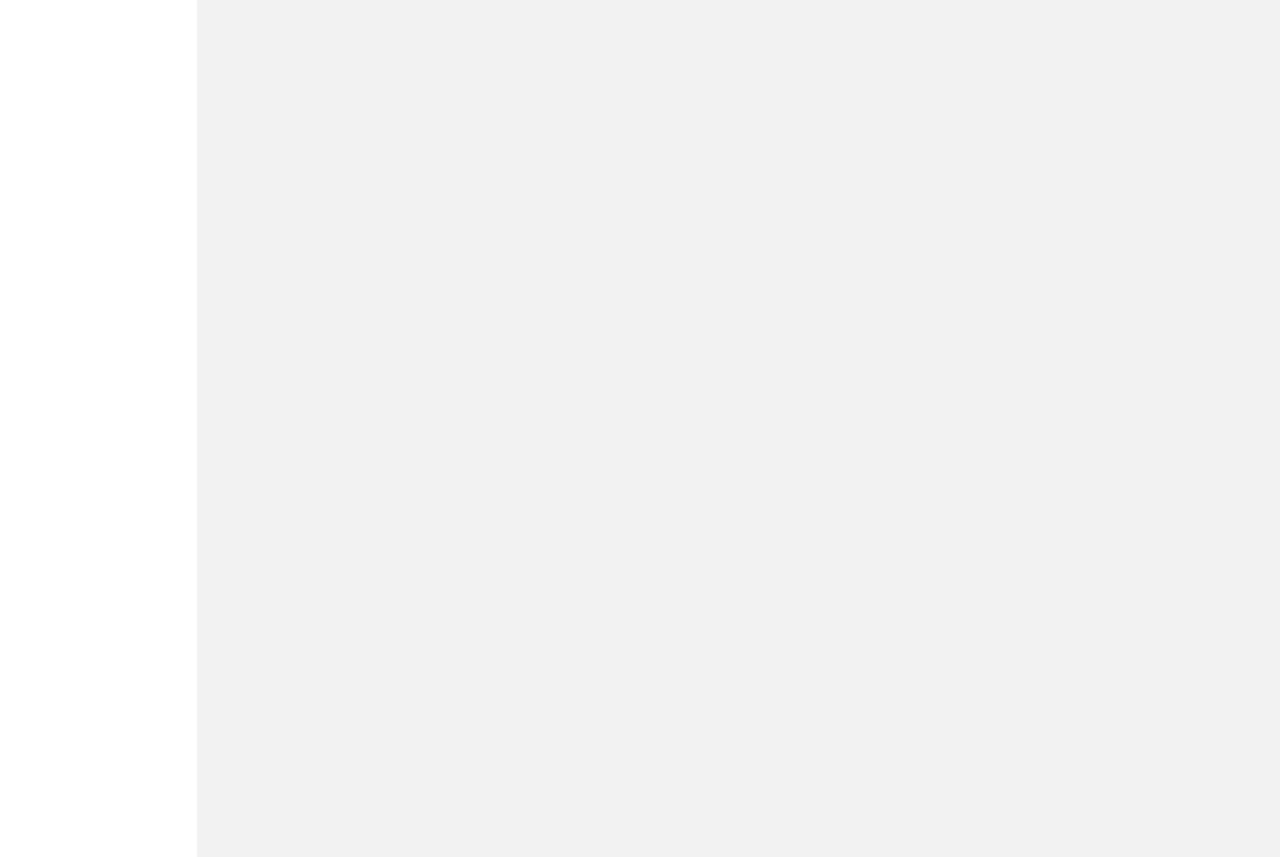
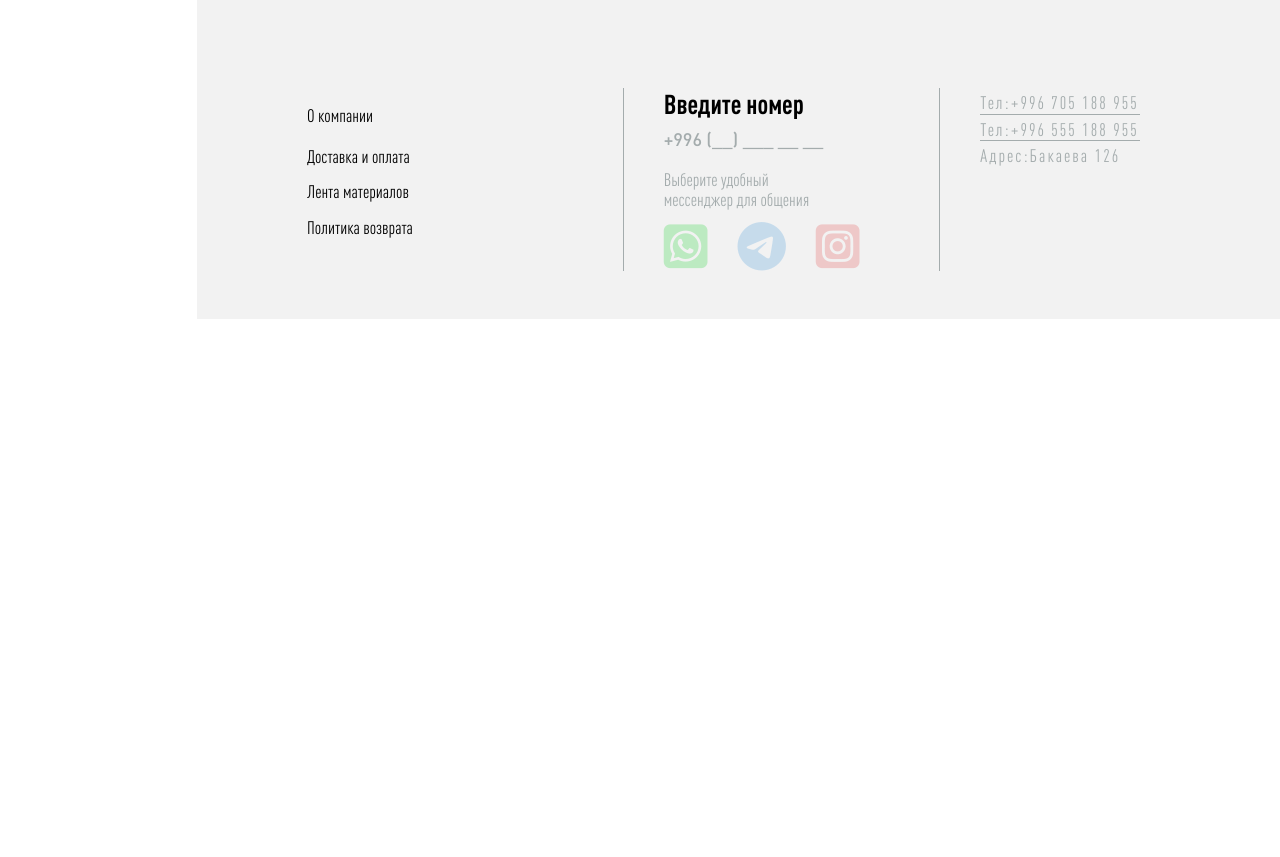
Before and after one commit to JetMars/romsem_store, a website built with webpack: page src/index.html in a window 1280 px wide. Shown: the part 1999-2856 px from the top of the page. After the commit the page ends 2318 px from the top, so only its background shows below. Built offline with nearby package versions, Linux system fonts and the light colour scheme.

Commit message:
add_footer

```diff
--- a/src/index.html
+++ b/src/index.html
@@ -147,7 +147,55 @@
         </section>
       </div>
     </main>
-    <footer class="footer"></footer>
+    <footer class="footer">
+      <div class="container">
+        <div class="company">
+          <div class="company__about">
+            <ul class="company__about-list">
+              <li>О компании</li>
+              <li>Доставка и оплата</li>
+              <li>Лента материалов</li>
+              <li>Политика возврата</li>
+            </ul>
+          </div>
+          <div class="company__socials">
+            <h2 class="company__socials-title">Введите номер</h2>
+            <div class="company__socials-phone">+996 (__) ___ __ __</div>
+            <div class="company__socials-text">
+              Выберите удобный<br />
+              мессенджер для общения
+            </div>
+            <div class="company__socials-icons">
+              <div class="company__socials-wrap">
+                <i
+                  class="fa-brands fa-square-whatsapp"
+                  style="color: #43d854; font-size: 50px"
+                ></i>
+              </div>
+              <div class="company__socials-wrap">
+                <i
+                  class="fa-brands fa-telegram"
+                  style="color: #62a8de; font-size: 50px"
+                ></i>
+              </div>
+              <div class="company__socials-wrap">
+                <i
+                  class="fa-brands fa-square-instagram"
+                  style="color: #e56969; font-size: 50px"
+                ></i>
+              </div>
+            </div>
+          </div>
+          <div class="company__contacts">
+            <div class="company__contacts-block">
+              <div class="company__contacts-phone">Тел:+996 705 188 955</div>
+              <div class="company__contacts-phone">Тел:+996 555 188 955</div>
+            </div>
+            <div class="company__contacts-address">Адрес:Бакаева 126</div>
+          </div>
+        </div>
+      </div>
+    </footer>
     <nav class="nav">
       <div class="nav__container">
         <img src="./assets/img/Logo.png" alt="logo" class="nav__logo" />
@@ -221,5 +269,9 @@
         </div>
       </div>
     </section>
+    <script
+      src="https://kit.fontawesome.com/1a7ce0f37b.js"
+      crossorigin="anonymous"
+    ></script>
   </body>
 </html>
--- /dev/null
+++ b/src/scss/components/_footer.scss
@@ -0,0 +1,70 @@
+.company {
+  padding: 31px 0 48px 0;
+  display: grid;
+  grid-template-columns: 1fr 1fr 1fr;
+  grid-template-rows: 1fr;
+  &__about {
+    border-right: 0.5px solid #a4acad;
+    font-weight: 400;
+    font-size: 1.8rem;
+  }
+  &__about-list {
+    padding: 0;
+    list-style-type: none;
+    cursor: pointer;
+    :first-child {
+      margin-top: 0;
+      margin-bottom: 2rem;
+    }
+    li {
+      margin-bottom: 1.5rem;
+    }
+  }
+  &__socials {
+    border-right: 0.5px solid #a4acad;
+    padding-left: 4rem;
+    font-weight: 500;
+    font-size: 18px;
+    &-title {
+      margin: 0;
+    }
+    &-phone {
+      margin-top: 10px;
+      color: #a4acad;
+    }
+    &-text {
+      margin-top: 20px;
+      font-weight: 400;
+      color: #a4acad;
+    }
+    &-icons {
+      margin-top: 10px;
+      display: flex;
+      gap: 30px;
+    }
+    &-wrap {
+      opacity: 0.3;
+      cursor: pointer;
+      &:hover {
+        opacity: 1;
+      }
+    }
+  }
+  &__contacts {
+    padding-left: 4rem;
+    font-weight: 400;
+    font-size: 18px;
+    color: #a4acad;
+    letter-spacing: 2px;
+    &-block {
+      width: 16rem;
+    }
+    &-phone {
+      margin-top: 0.5rem;
+      border-bottom: 1px solid #a4acad;
+    }
+    &-address {
+      margin-top: 0.5rem;
+    }
+  }
+}
--- a/src/style.scss
+++ b/src/style.scss
@@ -6,6 +6,7 @@
 @import "scss/components/buttons";
 @import "scss/components/more";
 @import "scss/components/cart";
+@import "scss/components/footer";
 
 html {
   font-size: 62.5%;
@@ -15,7 +16,7 @@ body {
   font-family: "DIN Pro", Arial, sans-serif;
   display: grid;
   grid-template-columns: 1fr 1170px 1fr;
-  grid-template-rows: 9.5rem 1fr 1fr;
+  grid-template-rows: 9.5rem auto auto;
 }
 
 .header {
@@ -29,7 +30,6 @@ body {
   background-color: #f2f2f2;
 }
 .footer {
-  background-color: rgb(196, 161, 8);
   grid-column: 2 / 3;
   grid-row: 3 / 4;
   background-color: #f2f2f2;
```
